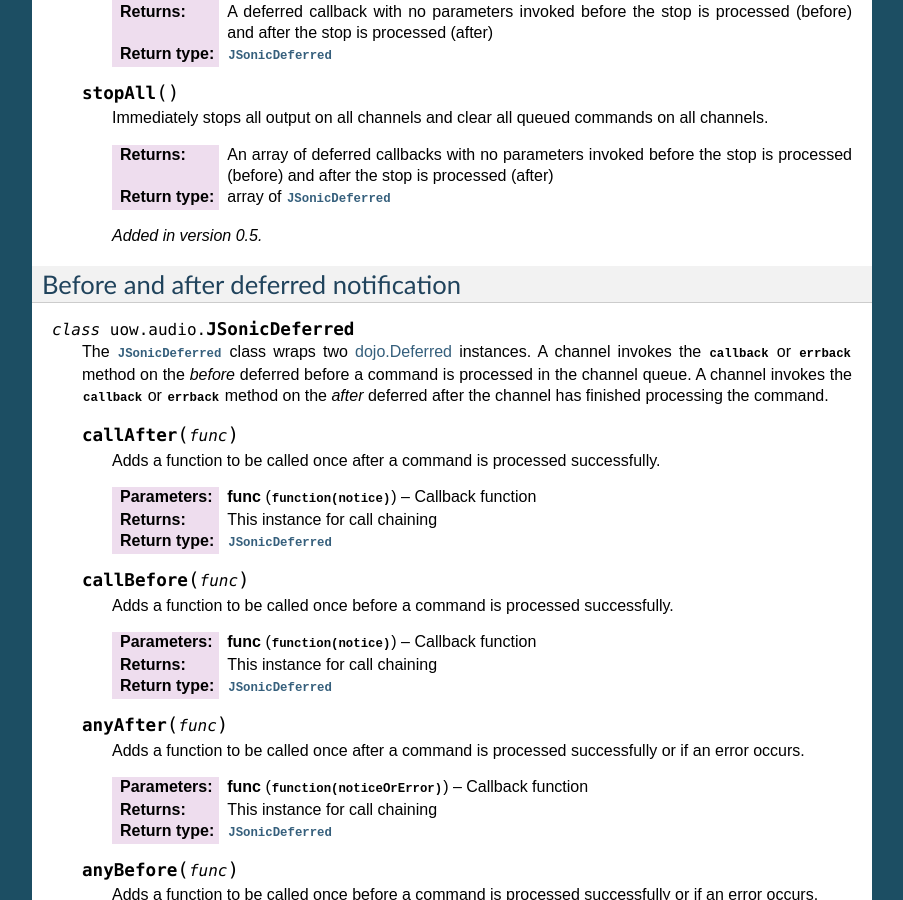
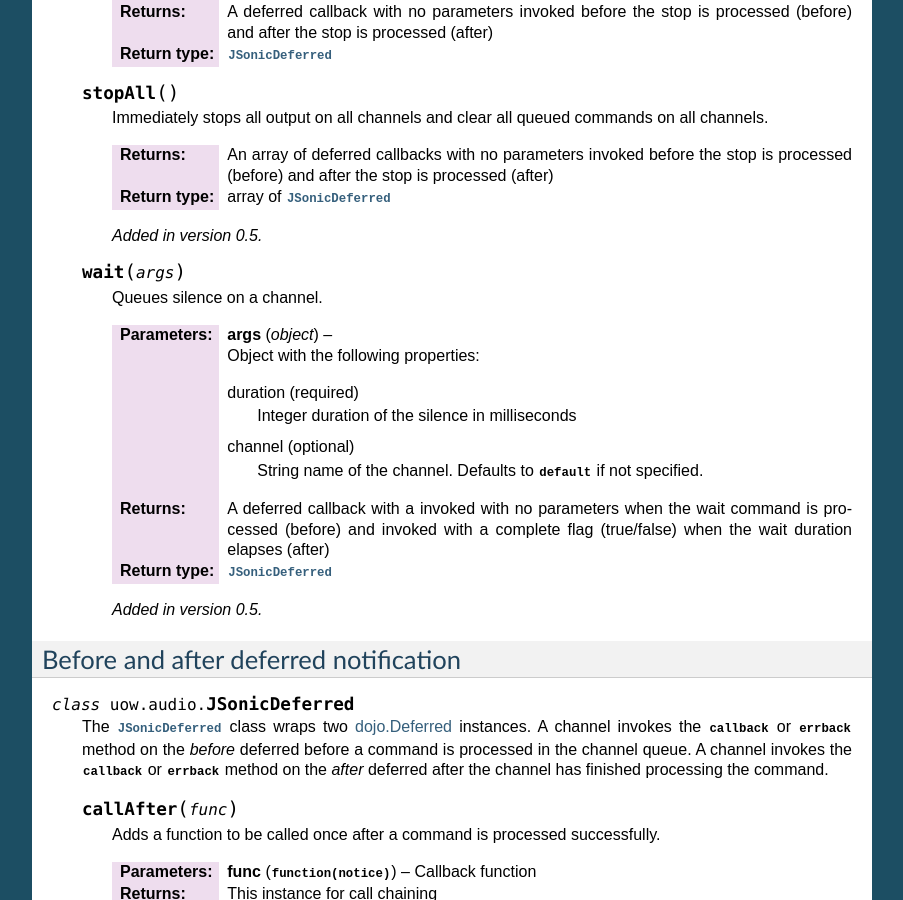
Before and after one commit to uncopenweb/jsonic, a Sphinx documentation site: the page built from doc/js.rst, in a window 1280 px wide and 900 px high, scrolled down 4222 px. Shown: the whole window, without its empty margins (198-1101 px from the left). Built offline with Sphinx 7.4.7, drawn with Linux system fonts in a browser that asks for light colours.

Commit message:
Issue #29, wait() method for queueing silence on a channel
* Final doc before merge

```diff
--- a/doc/changelog.rst
+++ b/doc/changelog.rst
@@ -5,6 +5,7 @@ Version 0.5
 -----------
 
 * Added the :meth:`uow.audio.JSonic.stopAll` method.
+* Added the :meth:`uow.audio.JSonic.wait` method.
 
 Version 0.4
 -----------
--- a/doc/js.rst
+++ b/doc/js.rst
@@ -214,6 +214,24 @@ The JSonic interface
 
       :return: An array of deferred callbacks with no parameters invoked before the stop is processed (before) and after the stop is processed (after)
       :rtype: array of :class:`JSonicDeferred`
+
+      .. versionadded:: 0.5
+
+   .. method:: wait(args)
+
+      Queues silence on a channel.
+
+      :param args: Object with the following properties:
+
+         duration (required)
+            Integer duration of the silence in milliseconds
+
+         channel (optional)
+            String name of the channel. Defaults to :const:`default` if not specified.
+
+      :type args: object
+      :return: A deferred callback with a invoked with no parameters when the wait command is processed (before) and invoked with a complete flag (true/false) when the wait duration elapses (after)
+      :rtype: :class:`JSonicDeferred`
 
       .. versionadded:: 0.5
 
```
